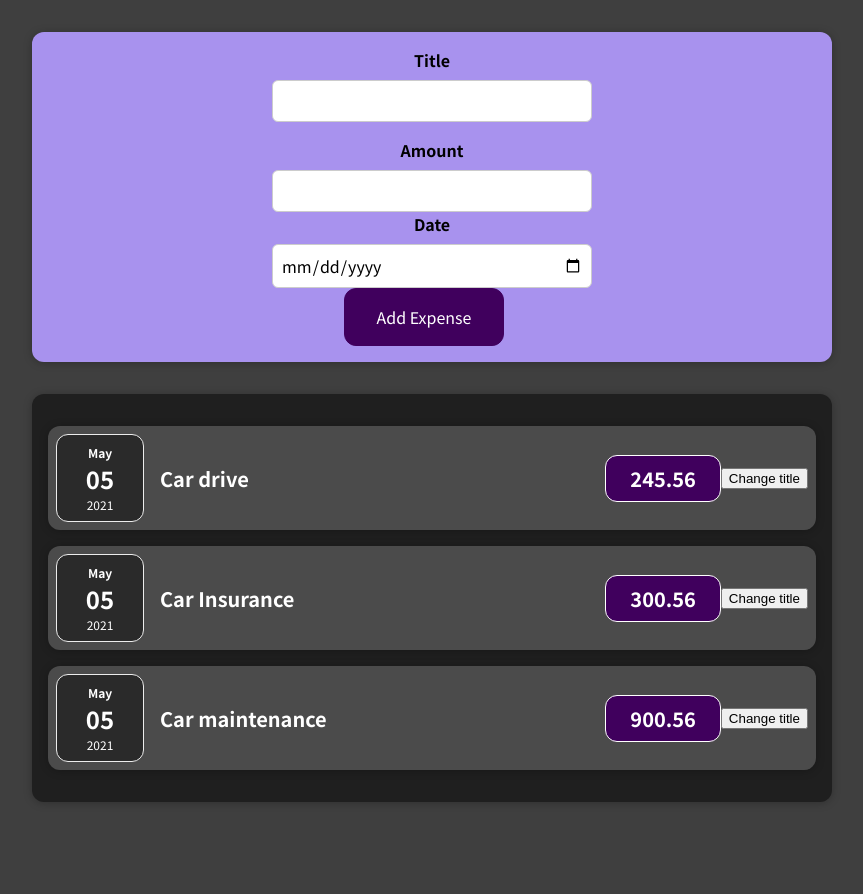
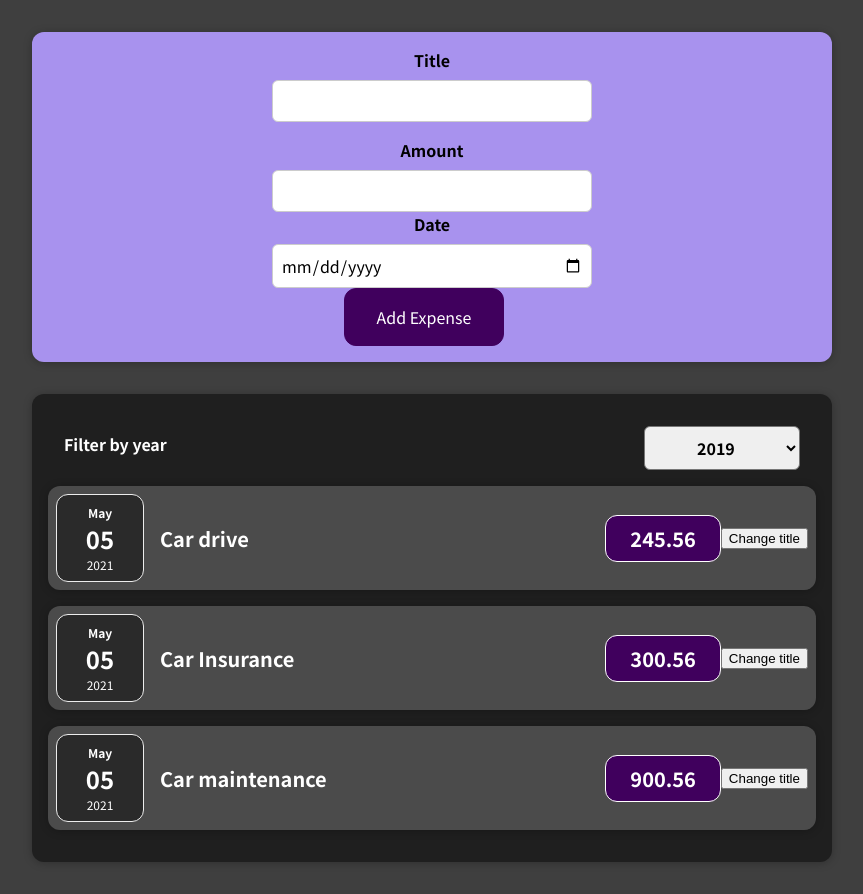
Before and after one commit to manueladinizc/react-expenses, a React (Create React App) app: page / in a window 1280 px wide. Shown: the whole page, without its empty margins (208-1071 px from the left). Before the commit the page ends 834 px from the top, so only its background shows below. Built offline with nearby package versions, Linux system fonts and the light colour scheme.

Commit message:
Eventes & States

```diff
--- a/src/components/Expenses/Expenses.js
+++ b/src/components/Expenses/Expenses.js
@@ -1,12 +1,26 @@
+import React, {useState} from 'react';
 import ExpenseItem from './ExpenseItem'
 import './Expenses.css'
 import Card from '../UI/Card';
+import ExpensesFilter from './ExpensesFilter';
 
 
 // const Expenses = (props) => {
  const Expenses = (props) => {
+
+  const [filteredYear, setFilteredYear] = useState('2019');
+
+  const filterChangeHandler = (selectYear) => {
+    console.log('Expenses.js '+ selectYear);
+    setFilteredYear(selectYear);
+  }
+
   return (
+    <div>
       <Card className="expenses">
+        <ExpensesFilter
+        selected={filteredYear}
+        onChangeFilter ={filterChangeHandler}/>
         <ExpenseItem
         title={props.items[0].title}
         amount={props.items[0].amount}
@@ -23,6 +37,7 @@
         date={props.items[2].date}
         />
     </Card>
+  </div>
 
 );
 
--- /dev/null
+++ b/src/components/Expenses/ExpensesFilter.css
@@ -0,0 +1,24 @@
+.expenses-filter {
+  color: white;
+  padding: 0 1rem;
+}
+
+.expenses-filter__control {
+  display: flex;
+  width: 100%;
+  align-items: center;
+  justify-content: space-between;
+  margin: 1rem 0;
+}
+
+.expenses-filter label {
+  font-weight: bold;
+  margin-bottom: 0.5rem;
+}
+
+.expenses-filter select {
+  font: inherit;
+  padding: 0.5rem 3rem;
+  font-weight: bold;
+  border-radius: 6px;
+}
--- /dev/null
+++ b/src/components/Expenses/ExpensesFilter.js
@@ -0,0 +1,29 @@
+import React from 'react';
+
+import './ExpensesFilter.css';
+
+const ExpensesFilter = (props) => {
+
+  const dropdownChangeHandler = (event) => {
+    console.log("ExpensesFilter.js "+ event.target.value);
+    props.onChangeFilter(event.target.value);
+  };
+
+  return (
+    <div className='expenses-filter'>
+      <div className='expenses-filter__control'>
+        <label>Filter by year</label>
+        <select
+        value = {props.selected}
+        onChange = {dropdownChangeHandler}>
+          <option value='2022'>2022</option>
+          <option value='2021'>2021</option>
+          <option value='2020'>2020</option>
+          <option value='2019'>2019</option>
+        </select>
+      </div>
+    </div>
+  );
+};
+
+export default ExpensesFilter;
```
Lines whose indentation alone changed are shown as unchanged.
